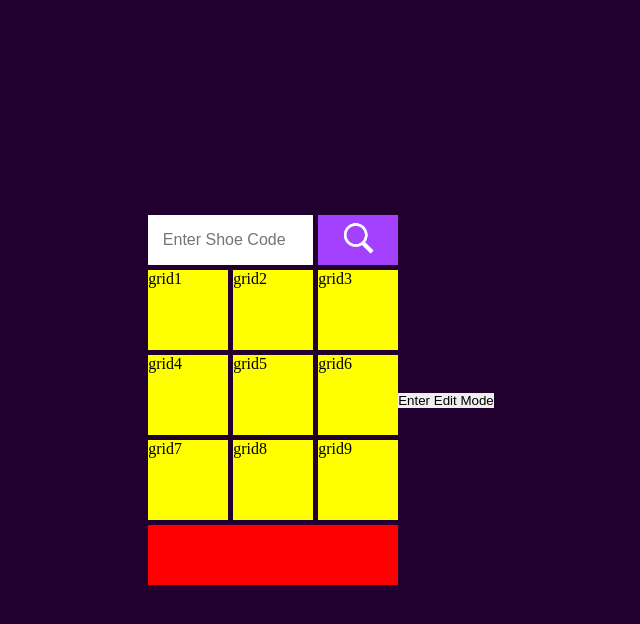
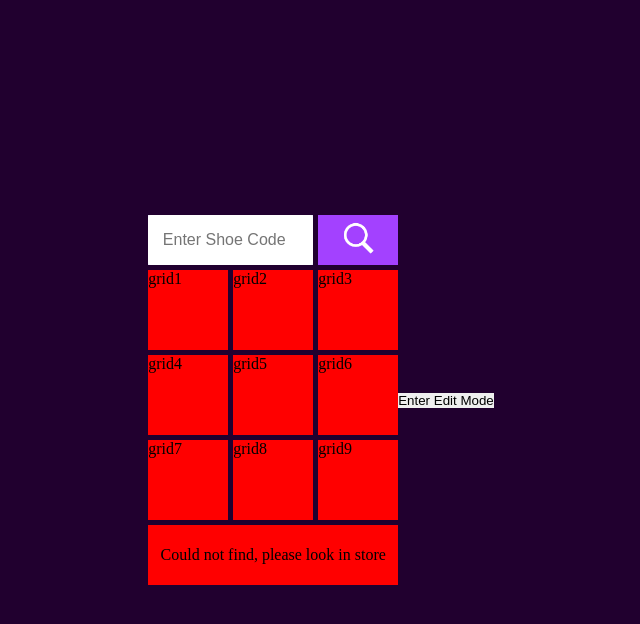
Before and after one commit to duptala/SkechersShoeTracker, a plain HTML site: page index.html in a window 1280 px wide. Both pictures are taken after a click on the button 677 px from the left and 240 px from the top of the page. Shown: the whole page, without its empty margins (319-959 px from the left). Drawn offline with Linux system fonts and the light colour scheme.

Commit message:
ADD+FIX: fixed error where it selected any grid that contained that letter and highlighted grids on empty input, added found functionality

```diff
--- a/app.js
+++ b/app.js
@@ -4,18 +4,28 @@ const shoeCodeOutputStatus = document.querySelector('.output-status');
 
 // reading shoe code input from user and dsi
 searchButton.addEventListener("click", () => {
-  const code = searchBarInput.value;
-  shoeCodeOutputStatus.textContent = code;
+  const code = searchBarInput.value.trim();
+  let found = false;
 
-  // highlight matching grid
   grids.forEach((grid) => {
-    if (grid.dataset.content.includes(code)) {
+    const content = grid.dataset.content.trim();
+    if (code && content.split(",").map(c => c.trim()).includes(code)) {
       grid.classList.add("highlight");
+      found = true;
     } else {
       grid.classList.remove("highlight");
     }
   });
+
+  if (found) {
+    shoeCodeOutputStatus.textContent = "Found";
+    shoeCodeOutputStatus.classList.add("found");
+  } else {
+    shoeCodeOutputStatus.textContent = "Could not find, please look in store";
+    shoeCodeOutputStatus.classList.remove("found");
+  }
 });
+
 
 const grids = document.querySelectorAll(".grid");
 const dialog = document.getElementById("dialog");
--- a/styles.css
+++ b/styles.css
@@ -158,3 +158,7 @@ html, body {
 .highlight {
   background-color: yellow;
 }
+
+.found {
+  background-color: rgb(3, 237, 42);
+}
```
